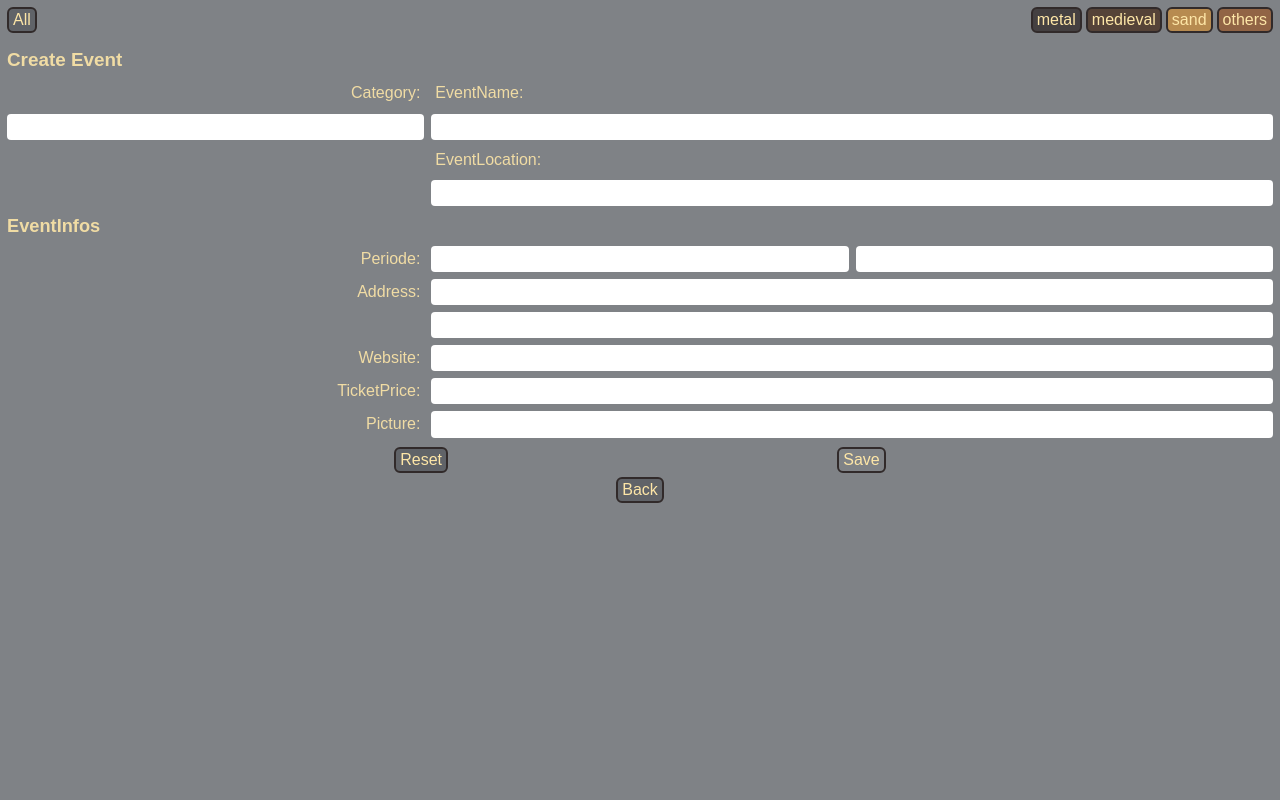
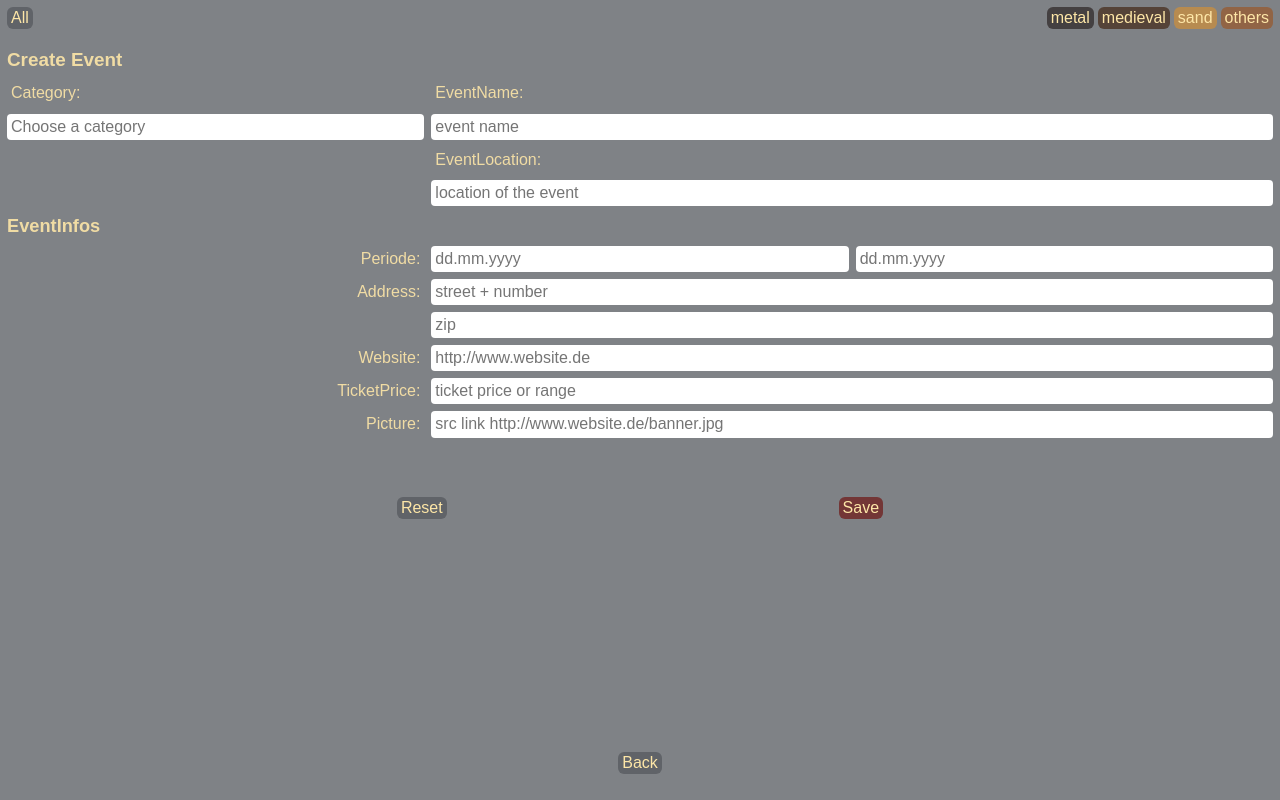
Before and after one commit to jennydely/EventView, a React (Create React App) app: page / in a window 1280 px wide. Both pictures are taken after a click on the button "Create Event". Built offline with nearby package versions, Linux system fonts and the light colour scheme.

Commit message:
add input placeholder

```diff
--- a/src/EventPage.js
+++ b/src/EventPage.js
@@ -14,10 +14,17 @@ export default function EventPage() {
         <>
             <Header onSelectFilter={setCategoryFilter} />
 
-            {formIsVisible ? (
-                <main><EventForm goBack={goBack} onSave={onSave} />
-                </main>
-            ) : (
+            {formIsVisible ?
+                (<>
+                    <main><EventForm onSave={onSave} />
+                    </main>
+
+                    <footer>
+                        <button type="button" onClick={goBack}>Back</button>
+                    </footer>
+                </>
+
+                ) : (
                     <>
                         <main><EventList eventArray={eventArray} categoryFilter={categoryFilter} />
                         </main>
--- a/src/common/GlobalStyles.js
+++ b/src/common/GlobalStyles.js
@@ -53,7 +53,7 @@ export default createGlobalStyle`
   height:fit-content;
   margin: 2px;
   padding: 2px 4px;
-  border: solid 2px rgb(49,42,42);
+  border: none;
   border-radius: 6px;
   background-color:rgb(96,99,104);
   color: rgb(253,230,167);
--- a/src/componentsEventPage/EventForm.js
+++ b/src/componentsEventPage/EventForm.js
@@ -10,7 +10,7 @@ EventForm.propTypes = {
     onCancel: PropTypes.func.isRequired,
 }
 
-export default function EventForm({ onSave, goBack }) {
+export default function EventForm({ onSave }) {
     const { register, handleSubmit, errors } = useForm()
 
     const onSubmit = (eventEntry, event) => {
@@ -26,20 +26,24 @@ export default function EventForm({ onSave, goBack }) {
                     Category:
                     </CategoryInputLabel>
                 <CategoryInput
+                    placeholder="Choose a category"
                     name="category"
                     htmlFor="category"
                     ref={register({ required: true })}
                 />
+                {errors.category && errors.category.type === 'required' && (
+                    <ErrorMessage>Category is required!</ErrorMessage>
+                )}
 
                 <NameInputLabel id="name">
                     EventName:
                     </NameInputLabel>
                 <NameInput
+                    placeholder="event name"
                     htmlFor="name"
                     name="name"
                     ref={register({ required: true, minLength: 3 })}
                 />
-
 
                 {errors.name && errors.name.type === 'required' && (
                     <ErrorMessage>Name is required!</ErrorMessage>
@@ -49,10 +53,11 @@ export default function EventForm({ onSave, goBack }) {
                         This field requires at least 3 characters!
                     </ErrorMessage>
                 )}
-                <LocationInputLabel id="location">
+                <LocationInputLabel id="location" >
                     EventLocation:
                     </LocationInputLabel>
                 <LocationInput
+                    placeholder="location of the event"
                     htmlFor="location"
                     name="location"
                     ref={register({ required: true, minLength: 3 })}
@@ -72,12 +77,14 @@ export default function EventForm({ onSave, goBack }) {
                 <PeriodeInputLabel id="EventStartDate">
                     Periode:</PeriodeInputLabel>
                 <EventStartDateInput
+                    placeholder="dd.mm.yyyy"
                     htmlFor="EventStartDate"
                     name="eventStartDate"
                     ref={register({ required: true })}
                 />
 
                 <EventEndDateInput
+                    placeholder="dd.mm.yyyy"
                     htmlFor="EventEndDate"
                     name="eventEndDate"
                     ref={register({ required: true })}
@@ -91,7 +98,8 @@ export default function EventForm({ onSave, goBack }) {
                 <AddressInputLabel id="street">
                     Address:
                 </AddressInputLabel>
-                   <StreetInput
+                <StreetInput
+                    placeholder="street + number"
                     htmlFor="Street"
                     name="street"
                     ref={register({ required: true, minLength: 5 })}
@@ -108,6 +116,7 @@ export default function EventForm({ onSave, goBack }) {
                 )}
 
                 <ZipInput
+                    placeholder="zip"
                     htmlFor="zip"
                     name="zip"
                     ref={register({ required: true, minLength: 2 })}
@@ -125,6 +134,7 @@ export default function EventForm({ onSave, goBack }) {
                 <WebsiteInputLabel id="website">
                     Website:</WebsiteInputLabel>
                 <WebsiteInput
+                    placeholder="http://www.website.de"
                     htmlFor="website"
                     name="website"
                     ref={register({ required: true, minLength: 8 })}
@@ -143,20 +153,20 @@ export default function EventForm({ onSave, goBack }) {
                 <PriceInputLabel id="price">
                     TicketPrice:</PriceInputLabel>
                 <PriceInput
+                    placeholder="ticket price or range"
                     htmlFor="price"
                     name="price"
                     ref={register({ required: false })}
                 />
 
-
                 <PictureInputLabel id="poster">
                     Picture: </PictureInputLabel>
                 <PictureInput
+                    placeholder="src link http://www.website.de/banner.jpg"
                     htmlFor="poster"
                     name="poster"
                     ref={register({ required: false })}
                 />
-
 
                 <ButtonGroup>
                     <button type="reset" >
@@ -165,12 +175,7 @@ export default function EventForm({ onSave, goBack }) {
                     <SubmitButton type="submit">Save</SubmitButton>
                 </ButtonGroup>
             </Form>
-            <>
-            <footer>
-            <button type="button" onClick={goBack}>Back</button>
-            </footer>
-            </>
-            </>
+        </>
     )
 }
 
@@ -198,6 +203,7 @@ grid-row: 1;
 const CategoryInputLabel = styled(Label)`
 grid-column: 1;
 grid-row: 2;
+text-align:left;
 `
 const CategoryInput = styled(Input)`
 grid-column: 1;
@@ -279,7 +285,8 @@ grid-row: 13;
 display: flex;
 justify-content: space-evenly;
 width: 100%;
+margin-top: 50px;
 `
 const SubmitButton = styled.button`
-  background-color: var(--orange-main);
+  background-color: rgba(111,29,27,0.75);
 `
```
